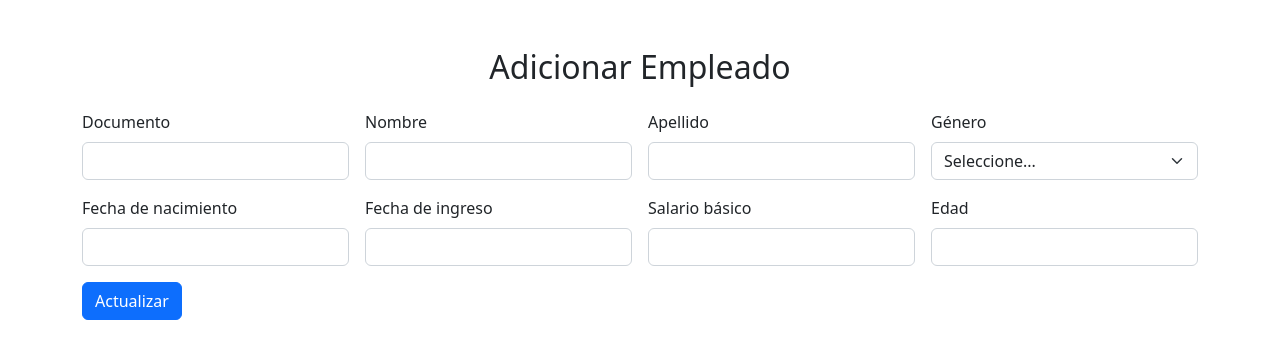
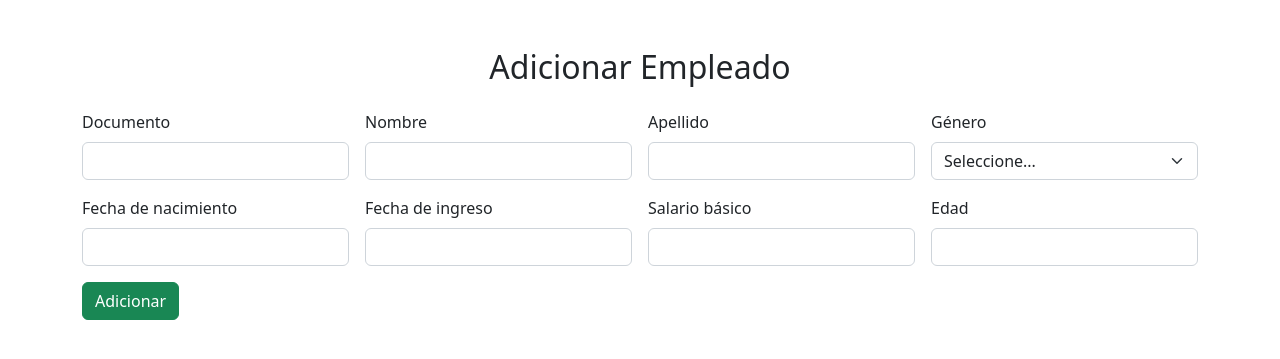
Before and after one commit to apachecoo/level2Employee, a PHP site: page /index.php?controller=EmployeeController&action=show in a window 1280 px wide. Shown: the top 359 px of the page. Run offline with PHP 8.4, Linux system fonts and the light colour scheme.

Commit message:
mejoras reto

```diff
--- a/src/views/employee/EmployeeView.php
+++ b/src/views/employee/EmployeeView.php
@@ -6,12 +6,12 @@ class EmployeeView
 
     public function index(array $employees): void
     {
-        require_once('./views/employee/index.php');
+        require_once './views/employee/index.php';
     }
 
     public function show(?EmployeeModel $employee = null): void
     {
-        require_once('./views/employee/show.php');
+        require_once './views/employee/show.php';
     }
 
 }
--- a/src/views/employee/form.php
+++ b/src/views/employee/form.php
@@ -1,6 +1,8 @@
 <?php
 $action = !$employee ? '?controller=EmployeeController&action=store'
     : '?controller=EmployeeController&action=update&id=' . $employee->id;
+$labelButton= !$employee ? 'Adicionar':'Actualizar';
+$colorButton= !$employee ? 'btn-success':'btn-primary';
 ?>
 
 <form class="row g-3" action="<?= $action ?>" method="post">
@@ -70,6 +72,6 @@ $action = !$employee ? '?controller=EmployeeController&action=store'
 
 
     <div class="col-12">
-        <button class="btn btn-primary" type="submit">Actualizar</button>
+        <button class="btn <?= $colorButton ?>" type="submit"><?= $labelButton ?></button>
     </div>
 </form>
```
